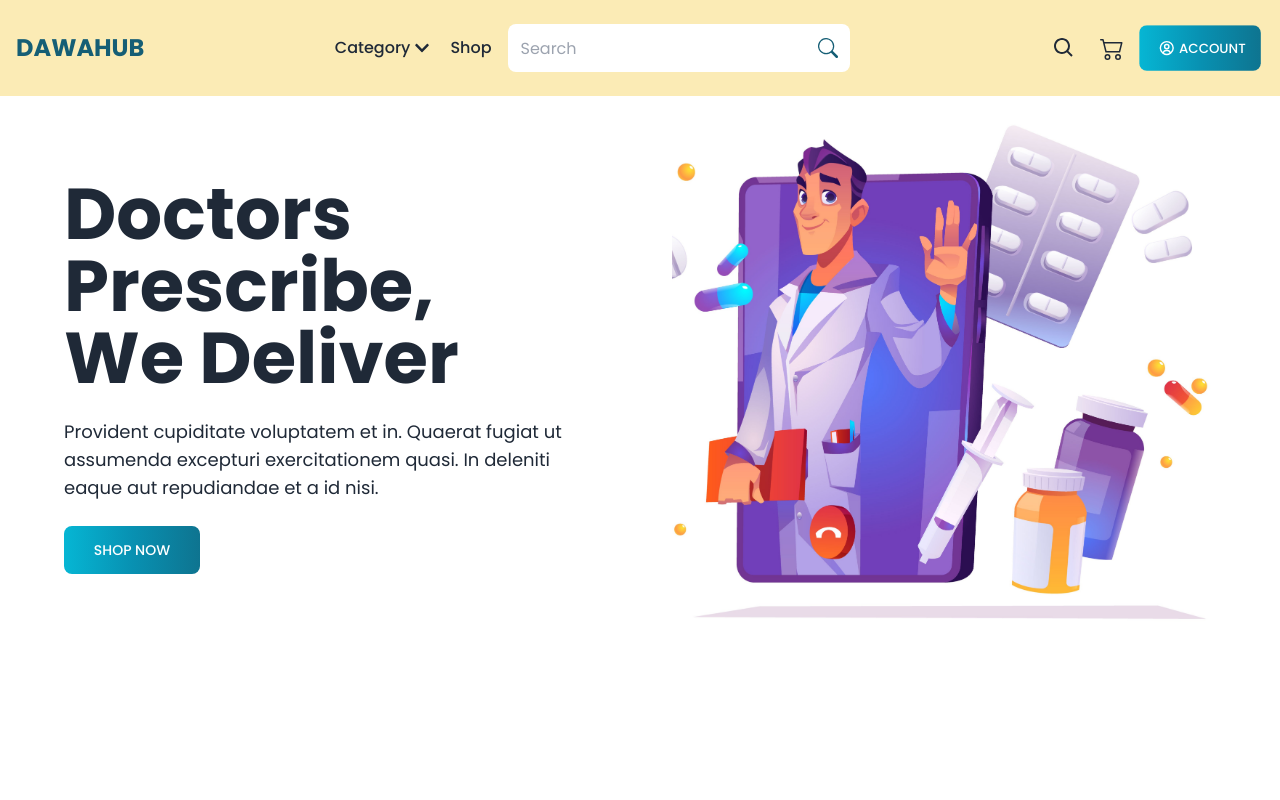
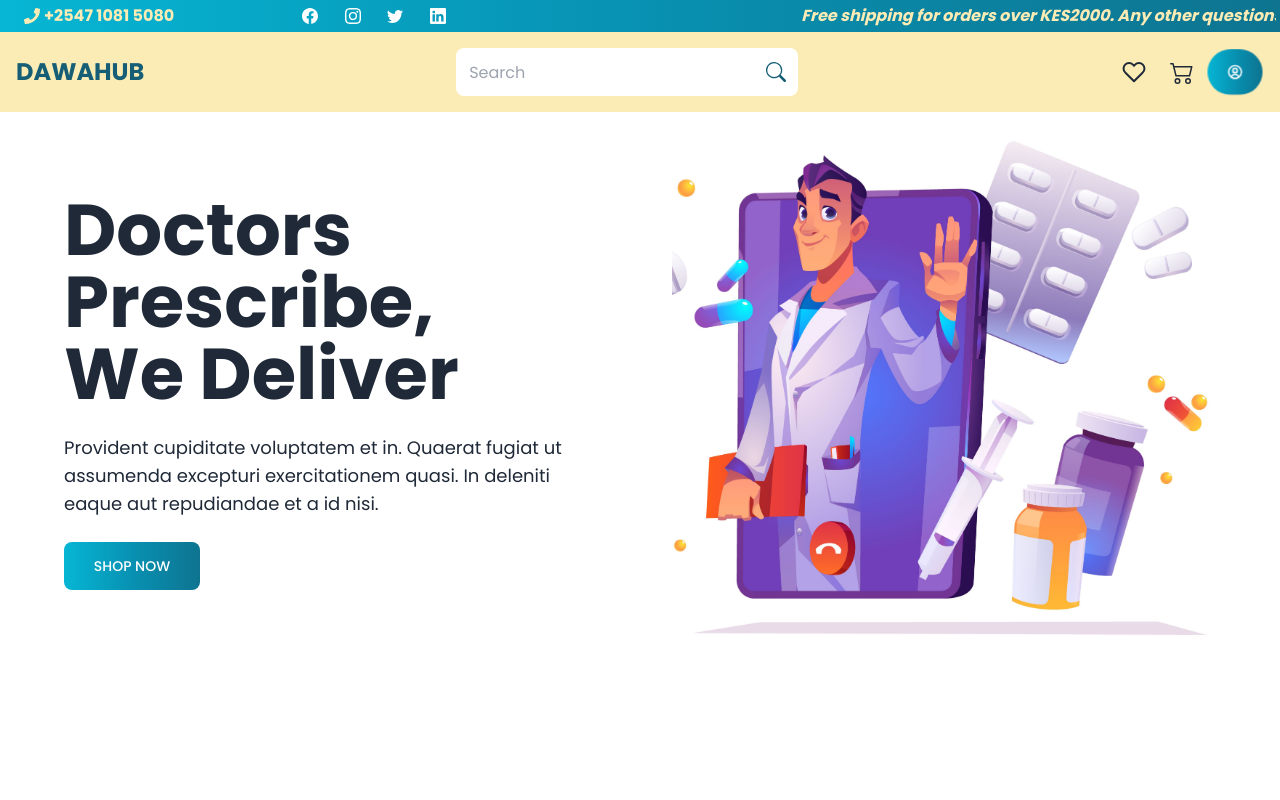
Before and after one commit to Vabrise-Technologies-Ltd/dawahub, a React (Vite) app: page / in a window 1280 px wide. Shown: the top 800 px of the page. Built offline with nearby package versions, Linux system fonts and the light colour scheme.

Commit message:
feat: add topnav

```diff
--- a/src/App.css
+++ b/src/App.css
@@ -0,0 +1,39 @@
+#scroll-container {
+    overflow: hidden;
+  }
+
+  #scroll-text {
+    /* animation properties */
+    -moz-transform: translateX(100%);
+    -webkit-transform: translateX(100%);
+    transform: translateX(100%);
+
+    -moz-animation: my-animation 20s linear infinite;
+    -webkit-animation: my-animation 20s linear infinite;
+    animation: my-animation 20s linear infinite;
+  }
+
+  /* for Firefox */
+  @-moz-keyframes my-animation {
+    from { -moz-transform: translateX(100%); }
+    to { -moz-transform: translateX(-100%); }
+  }
+
+  /* for Chrome */
+  @-webkit-keyframes my-animation {
+    from { -webkit-transform: translateX(100%); }
+    to { -webkit-transform: translateX(-100%); }
+  }
+
+  @keyframes my-animation {
+    from {
+      -moz-transform: translateX(100%);
+      -webkit-transform: translateX(100%);
+      transform: translateX(100%);
+    }
+    to {
+      -moz-transform: translateX(-100%);
+      -webkit-transform: translateX(-100%);
+      transform: translateX(-100%);
+    }
+  }
--- a/src/App.jsx
+++ b/src/App.jsx
@@ -3,6 +3,7 @@ import { BrowserRouter, Route, Routes } from 'react-router-dom'
 import './App.css'
 import Footer from './components/Footer'
 import Navbar from './components/Navbar'
+import TopNav from './components/TopNav'
 import Account from './pages/Account'
 import Blogs from './pages/Blogs'
 import Cart from './pages/Cart'
@@ -20,6 +21,7 @@ function App() {
   return (
     <div className="App">
       <BrowserRouter>
+        <TopNav />
         <Navbar />
         <Routes>
           <Route path='/login' element={ <Login /> } />
--- a/src/components/Home/Newsletter.jsx
+++ b/src/components/Home/Newsletter.jsx
@@ -6,8 +6,8 @@ const Newsletter = () => {
             </div>
             <div className="form-control md:w-80">
                 <div className="relative">
-                    <input type="text" placeholder="user@gmail.com" className="input input-bordered rounded-full w-full text-sm" />
-                    <button className="bg-[#FBEBB5] p-3 rounded-r-full border-none absolute top-0 right-0 rounded-l-none font-medium uppe">Subscribe</button>
+                    <input type="text" placeholder="user@gmail.com" className="input input-bordered rounded-lg w-full text-sm" />
+                    <button className="bg-[#FBEBB5] p-3 rounded-r-lg border-none absolute top-0 right-0 rounded-l-none font-medium uppe">Subscribe</button>
                 </div>
             </div>
         </div>
--- a/src/components/Navbar.jsx
+++ b/src/components/Navbar.jsx
@@ -1,5 +1,6 @@
 import { Link } from "react-router-dom";
 import { BiSearch, BiUserCircle } from "react-icons/bi"
+import { FiHeart } from "react-icons/fi"
 import { BsCart2, BsSearch } from "react-icons/bs"
 import { FaBars, FaChevronDown, FaTimes } from "react-icons/fa"
 import { useState } from "react";
@@ -11,7 +12,7 @@ const Navbar = () => {
 
     return (
         <>
-            <nav className="bg-[#FBEBB5] md:py-6 p-4 top-0 left-0 static z-[100] shadow-xl">
+            <nav className="bg-[#FBEBB5] p-4 top-0 left-0 static z-[100] shadow-xl">
                 <div className="md:flex justify-between items-center">
                     <div className="flex justify-between items-center">
                         <Link
@@ -27,7 +28,7 @@ const Navbar = () => {
 
                     <div className="md:flex hidden text-gray-700'">
                         <ul className="flex items-center font-medium">
-                            <div className="dropdown dropdown-end">
+                            {/* <div className="dropdown dropdown-end">
                                 <label tabIndex={0} className="rounded-btn flex items-center">
                                      Category <FaChevronDown className="mx-1"/>
                                 </label>
@@ -41,13 +42,7 @@ const Navbar = () => {
                                         </li>
                                     ))}
                                 </ul>
-                            </div>
-                            <li
-                                className="navlink md:mx-4 mx-2 md:my-0 my-2" >
-                                <Link to='/shop'>
-                                    Shop
-                                </Link>
-                            </li>
+                            </div> */}
                             <div className="relative flex items-center">
                                 <input type="text" placeholder="Search" className="input px-3" />
                                 <button className="p-3 border-none absolute top-0 right-0 bottom-0">
@@ -60,14 +55,14 @@ const Navbar = () => {
                     <div className="md:flex hidden text-gray-700'">
                         <ul className="flex items-center md:text-2xl text-lg">
                             <Link className="md:mx-3 mx-1" to='/'>
-                                <BiSearch />
+                                <FiHeart />
                             </Link>
                             <Link className="md:mx-3 mx-1" to='/cart'>
                                 <BsCart2 />
                             </Link>
                             <div className="dropdown dropdown-end">
-                                <label tabIndex={0} className="btn btn-ghost rounded-btn">
-                                    <BiUserCircle className="text-lg mx-1" /> Account
+                                <label tabIndex={0} className="btn rounded-full">
+                                    <BiUserCircle className="text-lg mx-1 " />
                                 </label>
                                 <ul tabIndex={0} className="menu dropdown-content p-2 shadow bg-base-100 rounded-box w-52 mt-4">
                                     <Link className="p-1 m-1 text-base text-cyan-700" to='/login'>
@@ -106,28 +101,30 @@ const Navbar = () => {
                                 </button>
                             </div>
                     </ul>
-                    <ul className="flex flex-col items-center text-2xl font-medium space-y-8">
-                        <Link
-                            className="md:mx-2 mx-1"
-                            to='/'
-                            onClick={() => setOpen((prev) => !prev)}
-                            >
-                            <BiSearch />
+
+                    <ul className="flex flex-col items-center font-medium space-y-8 md:text-2xl text-lg">
+                        <Link className="md:mx-3 mx-1" to='/'>
+                            <FiHeart />
+                            Wishlist
                         </Link>
-                        <Link
-                            className="md:mx-2 mx-1"
-                            to='/cart'
-                            onClick={() => setOpen((prev) => !prev)}
-                            >
+                        <Link className="md:mx-3 mx-1" to='/cart'>
                             <BsCart2 />
+                            Cart
                         </Link>
-                        <Link
-                            className="md:mx-2 mx-1"
-                            to='/account'
-                            onClick={() => setOpen((prev) => !prev)}
-                            >
-                            <BiUserCircle />
-                        </Link>
+                        <div className="dropdown dropdown-end">
+                            <label tabIndex={0} className="btn rounded-full">
+                                <BiUserCircle className="text-lg mx-1 " />
+                                Account
+                            </label>
+                            <ul tabIndex={0} className="menu dropdown-content p-2 shadow bg-base-100 rounded-box w-52 mt-4">
+                                <Link className="p-1 m-1 text-base text-cyan-700" to='/login'>
+                                    Login
+                                </Link>
+                                <Link className="p-1 m-1 text-base text-cyan-700" to='/signup'>
+                                    Signup
+                                </Link>
+                            </ul>
+                        </div>
                     </ul>
                 </div>
             </nav>
--- /dev/null
+++ b/src/components/TopNav.jsx
@@ -0,0 +1,32 @@
+import { BsFacebook, BsInstagram, BsLinkedin, BsTwitter } from "react-icons/bs";
+import { FaPhone } from "react-icons/fa";
+
+const TopNav = () => {
+    return (
+        <>
+            <div className="flex justify-between bg-gradient-to-r from-cyan-500 to-cyan-700 via-cyan-600 p-1">
+                <div className="grid grid-cols-2 md:gap-32 justify-between items-center px-4">
+                    <div className="flex items-center font-bold text-[#FBEBB5]">
+                        <FaPhone className="mx-1" />
+                        <p>+2547 1081 5080</p>
+                    </div>
+                    <div className="grid grid-cols-4 gap-4 text-white">
+                        <BsFacebook />
+                        <BsInstagram />
+                        <BsTwitter />
+                        <BsLinkedin />
+                    </div>
+                </div>
+                <div id="scroll-container" className="">
+                    <div id="scroll-text" className="flex font-bold gap-2 text-[#FBEBB5] italic">
+                        Free shipping for orders over KES2000. Any other questions? Contact us at
+                        <a href="oraimo.co" className="text-white hover:underline">info@dawahub.com</a>
+                    </div>
+                </div>
+
+            </div>
+        </>
+     );
+}
+
+export default TopNav;
```
